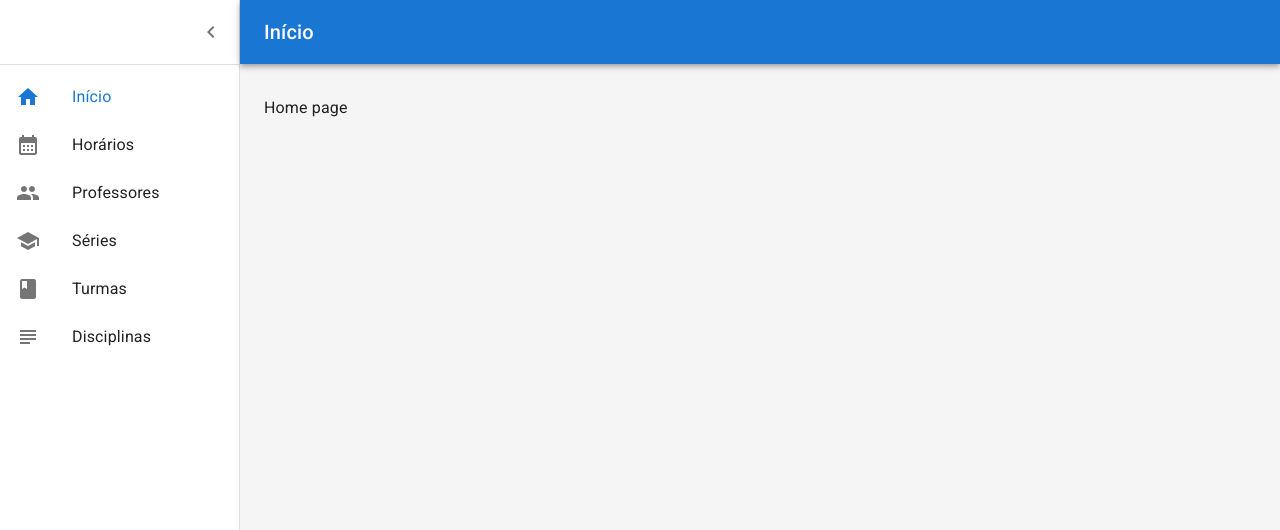
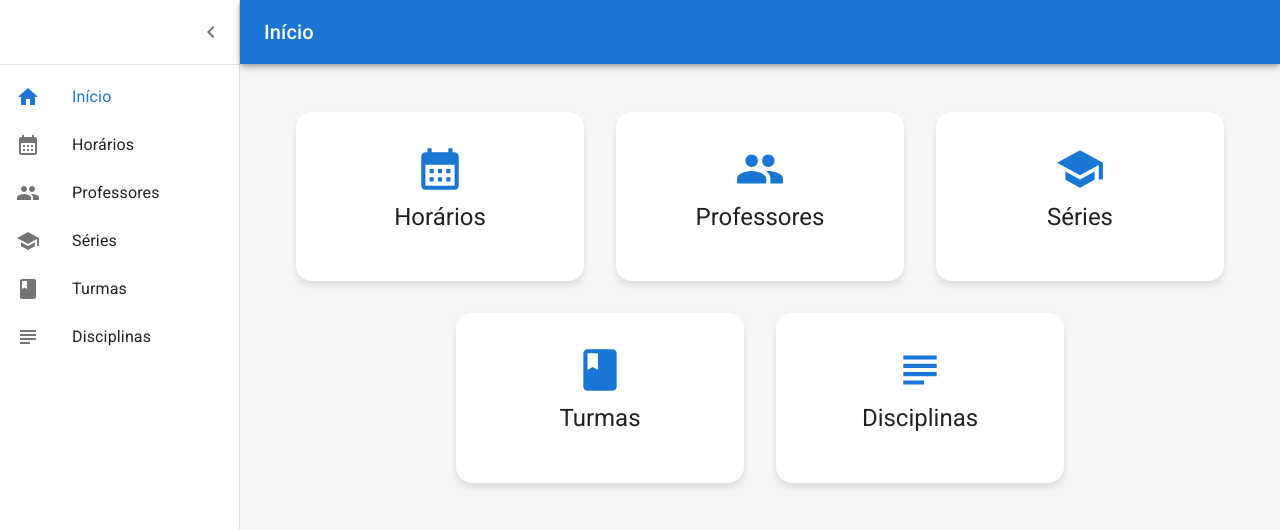
Before and after one commit to bruno-avr/tcc-front, a React (Create React App) app: page / in a window 1280 px wide. Shown: the top 530 px of the page. Built offline with nearby package versions, Linux system fonts and the light colour scheme; the HTML template or start-up script is replaced by a standard one.

Commit message:
real time score update

```diff
--- a/src/pages/Home.js
+++ b/src/pages/Home.js
@@ -1,5 +1,91 @@
+import {
+  Box,
+  Card,
+  CardContent,
+  Grid,
+  Typography,
+  styled,
+} from "@mui/material";
 import React from "react";
+import PeopleIcon from "@mui/icons-material/People";
+import CalendarMonthIcon from "@mui/icons-material/CalendarMonth";
+import SchoolIcon from "@mui/icons-material/School";
+import ClassIcon from "@mui/icons-material/Class";
+import SubjectIcon from "@mui/icons-material/Subject";
+import { useNavigate } from "react-router-dom";
+
+const BackgroundBox = styled(Box)(({ theme }) => ({
+  paddingLeft: theme.spacing(4),
+  paddingRight: theme.spacing(4),
+  paddingTop: theme.spacing(2),
+  display: "flex",
+  alignItems: "center",
+  justifyContent: "center",
+}));
+
+const StyledCard = styled(Card)(({ theme }) => ({
+  flex: 1,
+  display: "flex",
+  flexDirection: "column",
+  alignItems: "center",
+  justifyContent: "center",
+  padding: theme.spacing(2),
+  boxShadow: "0px 4px 6px rgba(0, 0, 0, 0.1)",
+  borderRadius: "16px",
+  transition: "transform 0.3s, box-shadow 0.3s",
+  "&:hover": {
+    boxShadow: "0px 8px 12px rgba(0, 0, 0, 0.2)",
+    cursor: "pointer",
+  },
+}));
+
+const routesData = [
+  {
+    title: "Horários",
+    route: "/schedules",
+    Icon: CalendarMonthIcon,
+  },
+  {
+    title: "Professores",
+    route: "/teachers",
+    Icon: PeopleIcon,
+  },
+  {
+    title: "Séries",
+    route: "/grades",
+    Icon: SchoolIcon,
+  },
+  {
+    title: "Turmas",
+    route: "/classes",
+    Icon: ClassIcon,
+  },
+  {
+    title: "Disciplinas",
+    route: "/subjects",
+    Icon: SubjectIcon,
+  },
+];
 
 export default function Home() {
-  return <div>Home page</div>;
+  const navigate = useNavigate();
+
+  return (
+    <BackgroundBox>
+      <Grid container spacing={4} justifyContent="center">
+        {routesData.map((route) => (
+          <Grid item xs={6} md={4}>
+            <StyledCard onClick={() => navigate(route.route)}>
+              <CardContent sx={{ textAlign: "center" }}>
+                <route.Icon color="primary" sx={{ fontSize: 50 }} />
+                <Typography variant="h5" gutterBottom>
+                  {route.title}
+                </Typography>
+              </CardContent>
+            </StyledCard>
+          </Grid>
+        ))}
+      </Grid>
+    </BackgroundBox>
+  );
 }
--- a/src/pages/Schedules/Generate/Footer.js
+++ b/src/pages/Schedules/Generate/Footer.js
@@ -10,6 +10,7 @@ import {
   FormControl,
   IconButton,
   InputBase,
+  LinearProgress,
   ListSubheader,
   MenuItem,
   Select,
@@ -63,42 +64,14 @@ const Footer = ({
   createdAt,
   metaheuristic,
   setMetaheuristic,
-  hasManualChange,
+  loadingScore,
 }) => {
   function getStatus() {
-    if (hasManualChange)
+    if (loadingScore)
       return (
-        <Typography
-          textAlign="center"
-          variant="h6"
-          component="div"
-          color="warning.main"
-        >
-          Editado pelo próprio usuário
-        </Typography>
-      );
-    if (changesDetected)
-      return (
-        <>
-          <Tooltip title="Desfazer mudanças">
-            <IconButton
-              color="warning"
-              onClick={resetToDefault}
-              variant="contained"
-              fullWidth
-            >
-              <ReplayIcon />
-            </IconButton>
-          </Tooltip>
-          <Typography
-            textAlign="center"
-            variant="h6"
-            component="div"
-            color="warning.main"
-          >
-            Mudança detectada
-          </Typography>
-        </>
+        <Box sx={{ width: "280px" }} color="text.disabled">
+          <LinearProgress color="inherit" />
+        </Box>
       );
     return (
       <>
@@ -120,6 +93,18 @@ const Footer = ({
           >
             {` - Pontuação: ${score}`}
           </Typography>
+        )}
+        {!!changesDetected && (
+          <Tooltip title="Desfazer mudanças">
+            <IconButton
+              color="text.primary"
+              onClick={resetToDefault}
+              variant="contained"
+              fullWidth
+            >
+              <ReplayIcon />
+            </IconButton>
+          </Tooltip>
         )}
       </>
     );
--- a/src/pages/Schedules/View/Schedule/index.js
+++ b/src/pages/Schedules/View/Schedule/index.js
@@ -16,7 +16,6 @@ const ViewSchedule = () => {
   const [isFeasible, setIsFeasible] = useState(false);
   const [score, setScore] = useState(0);
   const [showTeachers, setShowTeachers] = useState(false);
-  const [hasManualChange, setHasManualChange] = useState(false);
   const [createdAt, setCreatedAt] = useState(null);
   const [metaheuristic, setMetaheuristic] = useState(null);
 
@@ -26,7 +25,6 @@ const ViewSchedule = () => {
       const scheduleApi = new ScheduleAPI(requester);
       const response = await scheduleApi.getSchedule(id);
       console.log(response);
-      setHasManualChange(response?.hasManualChange || false);
       setIsFeasible(response?.isFeasible || false);
       setScore(response?.score || 0);
       setSchedules(response?.schedulesJSON || []);
@@ -59,7 +57,6 @@ const ViewSchedule = () => {
         score={score}
         setShowTeachers={setShowTeachers}
         getData={getData}
-        hasManualChange={hasManualChange}
         createdAt={createdAt}
         metaheuristic={metaheuristic}
       />
--- a/src/pages/Schedules/View/index.js
+++ b/src/pages/Schedules/View/index.js
@@ -12,6 +12,7 @@ import {
   TableContainer,
   TableHead,
   TableRow,
+  Typography,
   styled,
 } from "@mui/material";
 import { useNavigate } from "react-router-dom";
@@ -52,11 +53,6 @@ const View = () => {
   }, []);
 
   function getStatus(schedule) {
-    if (schedule.hasManualChange) {
-      return (
-        <Chip color="warning" label="Editado" sx={{ fontWeight: "bold" }} />
-      );
-    }
     if (schedule.isFeasible) {
       return (
         <Chip color="success" label="Factível" sx={{ fontWeight: "bold" }} />
@@ -69,6 +65,11 @@ const View = () => {
 
   return (
     <WaitLoading loading={loading}>
+      {!schedules.length ? (
+        <Typography textAlign="center" variant="h5">
+          Nenhum horário cadastrado.
+        </Typography>
+      ) : (
         <TableContainer component={Paper}>
           <Table sx={{ minWidth: 650 }} aria-label="simple table">
             <TableHead>
@@ -116,6 +117,7 @@ const View = () => {
             </TableBody>
           </Table>
         </TableContainer>
+      )}
     </WaitLoading>
   );
 };
--- a/src/services/API/ScheduleAPI.js
+++ b/src/services/API/ScheduleAPI.js
@@ -22,6 +22,15 @@ export default class ScheduleAPI {
     throw new Error(response.data.errors);
   }
 
+  async calculateScore(defaultSchedule) {
+    const response = await this.requester.post(
+      "/schedule/calculate-score",
+      defaultSchedule
+    );
+    if (response.status === 201) return response.data;
+    throw new Error(response.data.errors);
+  }
+
   async saveSchedule(data) {
     const response = await this.requester.post("/schedule/save", data);
     if (response.status === 201) return response.data;
```
Also changed, not shown: src/pages/Schedules/Generate/index.js (+53 -14 lines). Lines whose indentation alone changed are shown as unchanged.
